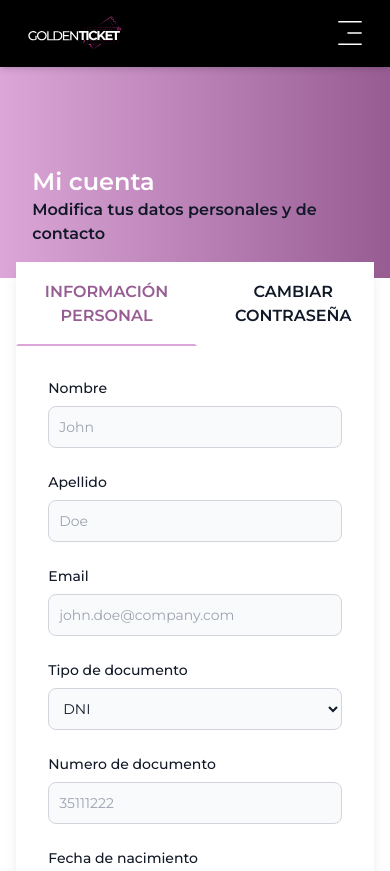
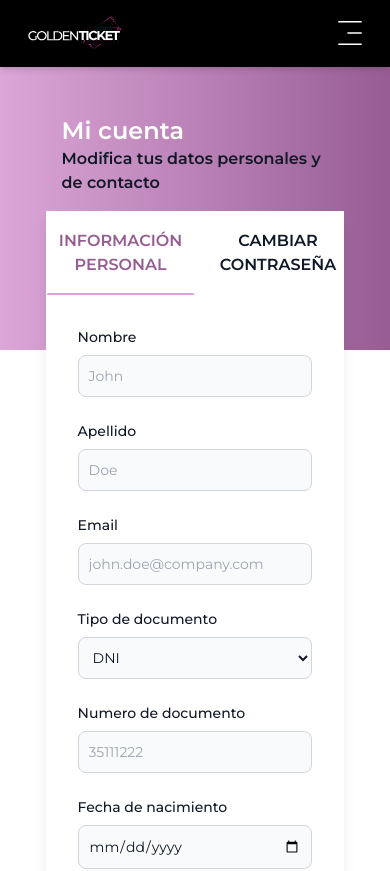
Before and after one commit to montvlein/DH_Final_Project_2_Frontend, a Next.js app: page /profile/1 in a window 390 px wide. Shown: the top 871 px of the page. Built offline with nearby package versions, Linux system fonts and the light colour scheme; a web font is replaced by a local one.

Commit message:
se arreglaron estilos responsive

```diff
--- a/app/profile/[id]/page.tsx
+++ b/app/profile/[id]/page.tsx
@@ -1,11 +1,8 @@
 const registro: React.FC = () => {
   return (
-    <>
-    <div className="bg-gradient-to-r from-[#DCA6D8] to-[#975D93] h-1/3">
-
-    </div>
-    <div className="relative flex justify-center h-screen">
-      <section className="absolute lg:left-20 -top-32 flex flex-col w-11/12">
+    <div className="relative flex justify-center lg:items-center p-8">
+      <div className="absolute top-0 w-full bg-gradient-to-r from-[#DCA6D8] to-[#975D93] h-1/4"></div>
+      <section className="flex flex-col z-10 w-11/12">
           <div className="m-4">
             <h2 className="text-white font-semibold text-2xl">Mi cuenta</h2>
             <p className="font-semibold text-base">Modifica tus datos personales y de contacto</p>
@@ -63,7 +60,6 @@ const registro: React.FC = () => {
           </div>
       </section>
     </div>
-    </>
   )
 }
 export default registro
```
